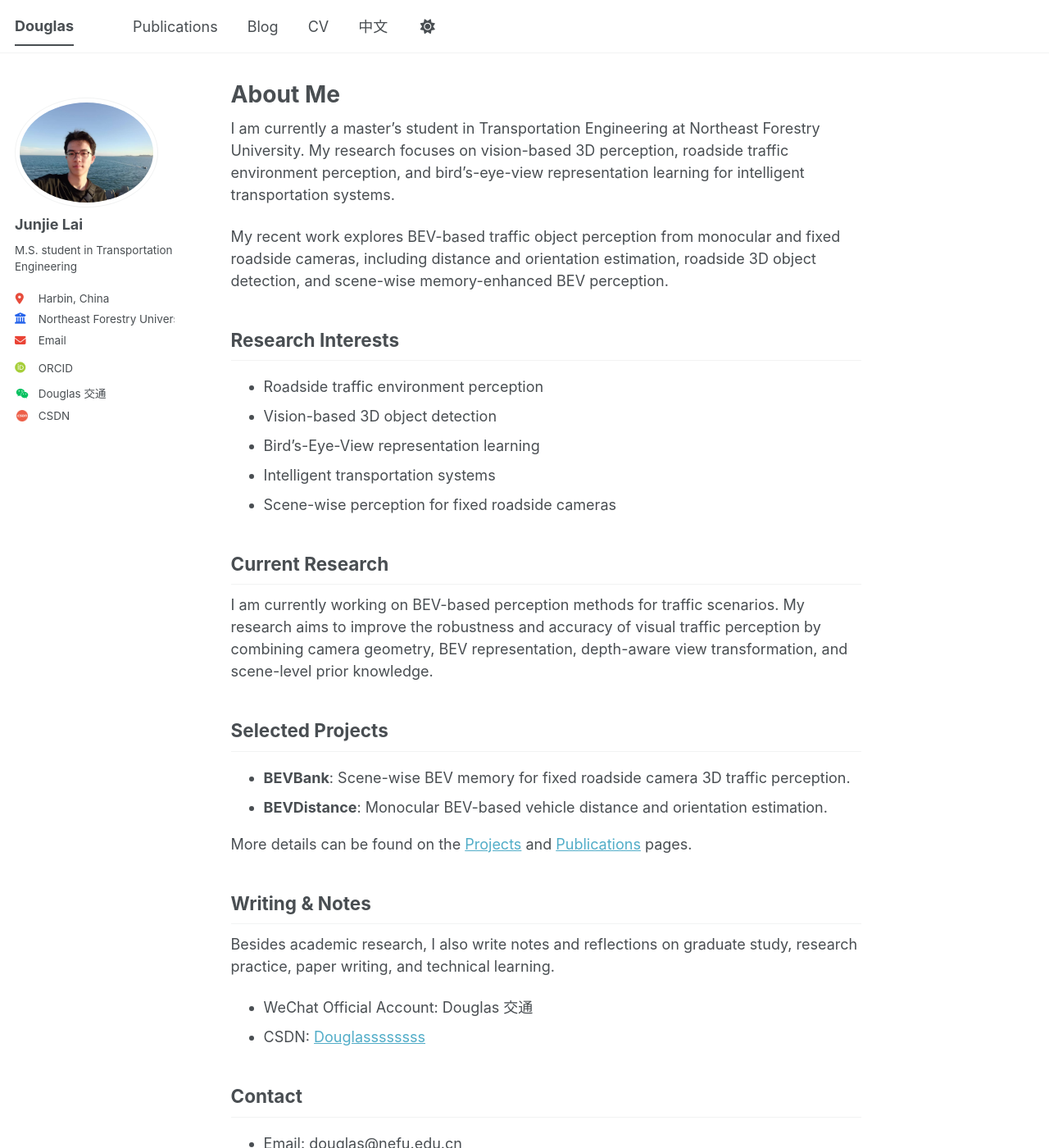
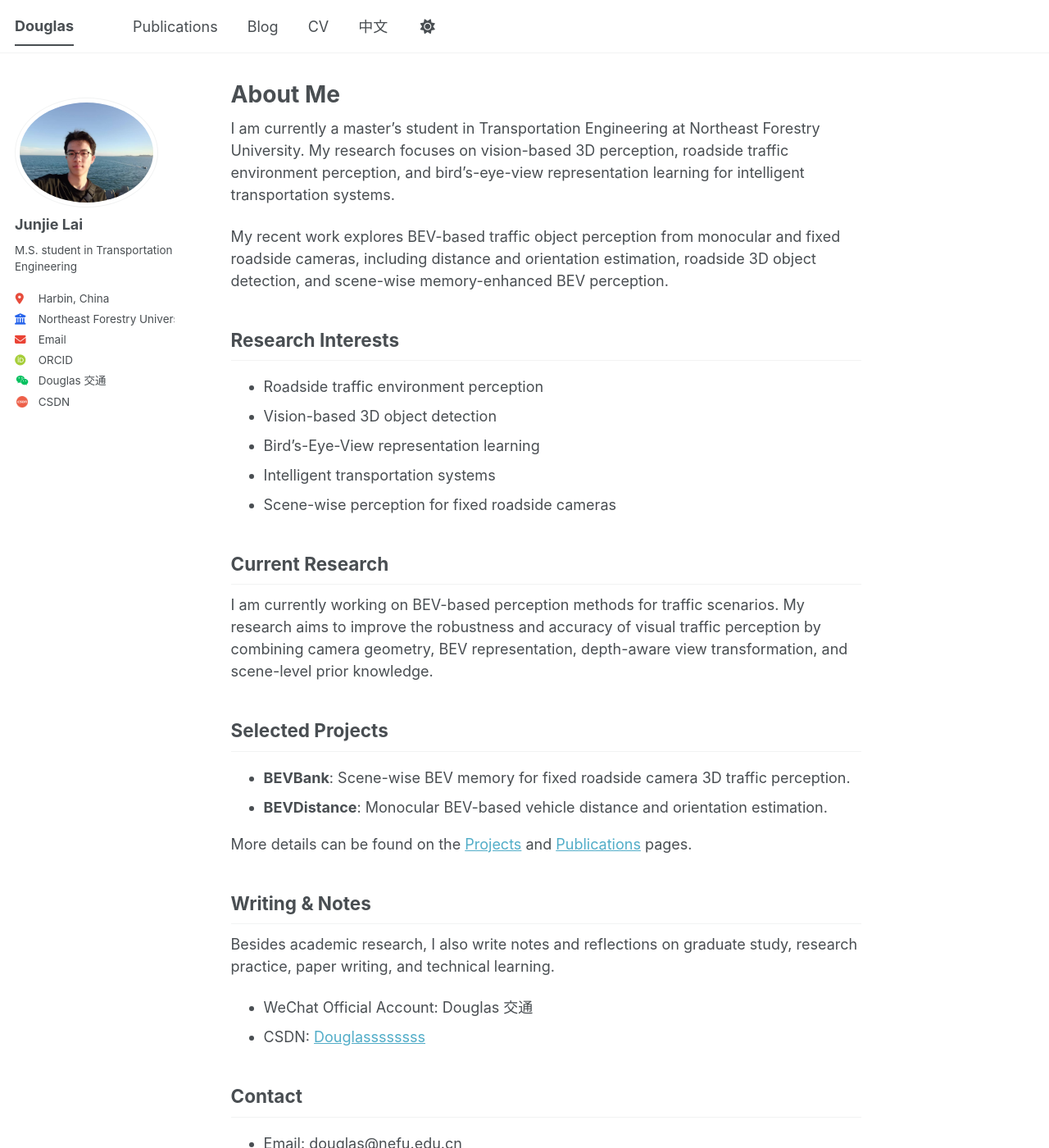
Before and after one commit to Douglassssss/Douglassssss.github.io, a Jekyll site: the page built from _pages/about.md, in a window 1280 px wide and 1400 px high. Shown: the whole window at 82% size. Built offline with Jekyll 4.4.1, drawn with Linux system fonts in a browser that asks for light colours; some web fonts are replaced; a script bundle is joined from its source files by our own code; library files that are not in the unit come from our copies.

Commit message:
Polish homepage style

```diff
--- a/_sass/_custom.scss
+++ b/_sass/_custom.scss
@@ -113,38 +113,46 @@
 
 
 /* =========================================================
-   Author profile: icon alignment and colors
+   Author profile: icon alignment, spacing, and colors
    ========================================================= */
 
-/* Basic spacing for each sidebar row */
+/* Force sidebar list to stay vertical */
+.author__urls {
+  display: block !important;
+}
+
+/* Each row has the same vertical rhythm */
 .author__urls li {
-  margin-bottom: 0.35rem !important;
+  display: flex !important;
+  align-items: center !important;
+  margin: 0 0 0.38rem 0 !important;
+  padding: 0 !important;
   line-height: 1.35 !important;
 }
 
-/*
-  Unify different structures:
-  1. <li><i></i> Location text</li>
-  2. <li><a><i></i>Email</a></li>
-  3. <li><span class="author-custom-link"><i></i>WeChat</span></li>
-*/
-.author__urls li,
-.author__urls li a,
-.author__urls li .author-custom-link {
+/* Normalize links and custom non-link rows */
+.author__urls li > a,
+.author__urls li > .author-custom-link {
   display: flex !important;
   align-items: center !important;
+  margin: 0 !important;
+  padding: 0 !important;
+  line-height: 1.35 !important;
+  text-decoration: none !important;
 }
 
-/* Remove extra gap rules from possible previous styles */
-.author__urls li a,
-.author__urls li .author-custom-link {
-  gap: 0 !important;
+/* Remove default extra spacing from icons */
+.author__urls li i,
+.author__urls li .ai,
+.author__urls li img.author-icon-img {
+  margin-top: 0 !important;
+  margin-bottom: 0 !important;
 }
 
 /* Font Awesome icons */
 .author__urls li > i,
-.author__urls li a > i,
-.author__urls li .author-custom-link > i {
+.author__urls li > a > i,
+.author__urls li > .author-custom-link > i {
   width: 1.35em !important;
   min-width: 1.35em !important;
   flex: 0 0 1.35em !important;
@@ -152,10 +160,10 @@
   text-align: center !important;
 }
 
-/* Academicons icons, e.g., ORCID */
+/* Academicons icons, such as ORCID */
 .author__urls li > .ai,
-.author__urls li a > .ai,
-.author__urls li .author-custom-link > .ai {
+.author__urls li > a > .ai,
+.author__urls li > .author-custom-link > .ai {
   width: 1.35em !important;
   min-width: 1.35em !important;
   flex: 0 0 1.35em !important;
@@ -174,11 +182,11 @@
   display: inline-block !important;
 }
 
-/* Prevent non-link WeChat row from looking strange */
+/* Keep WeChat row visually like other rows, but not like a link */
 .author-custom-link.no-link,
 .author__urls li .author-custom-link {
   color: inherit !important;
-  text-decoration: none !important;
+  cursor: default !important;
 }
 
 /* Location icon */
```
